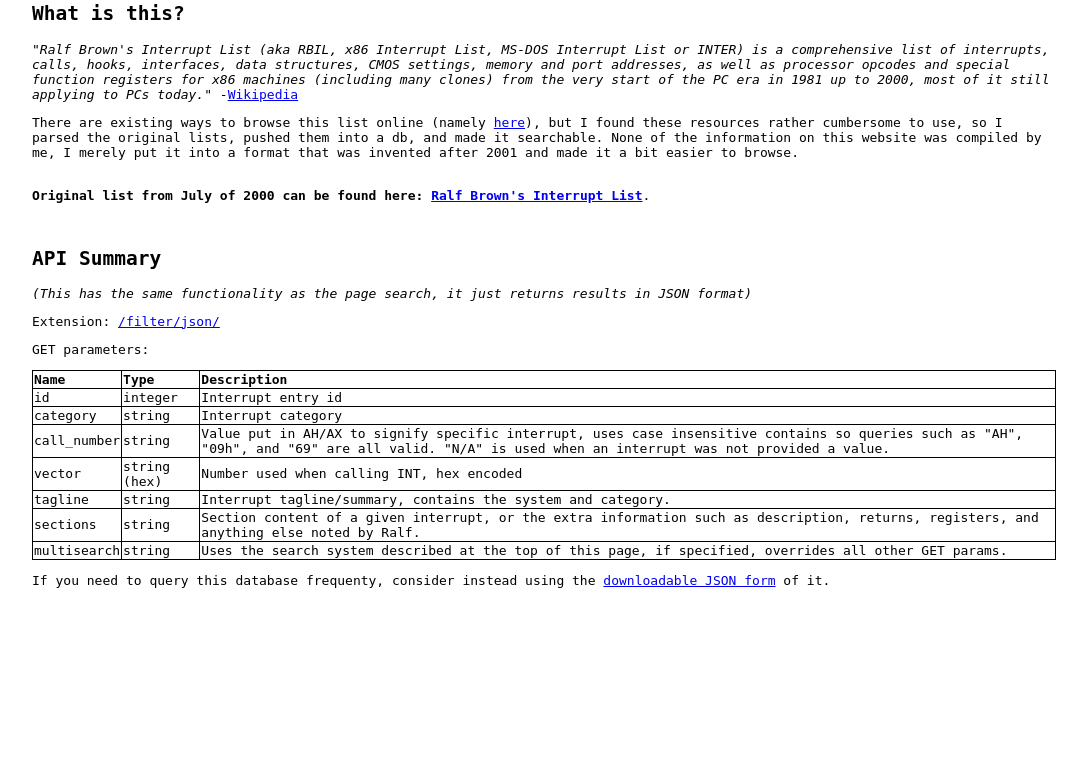
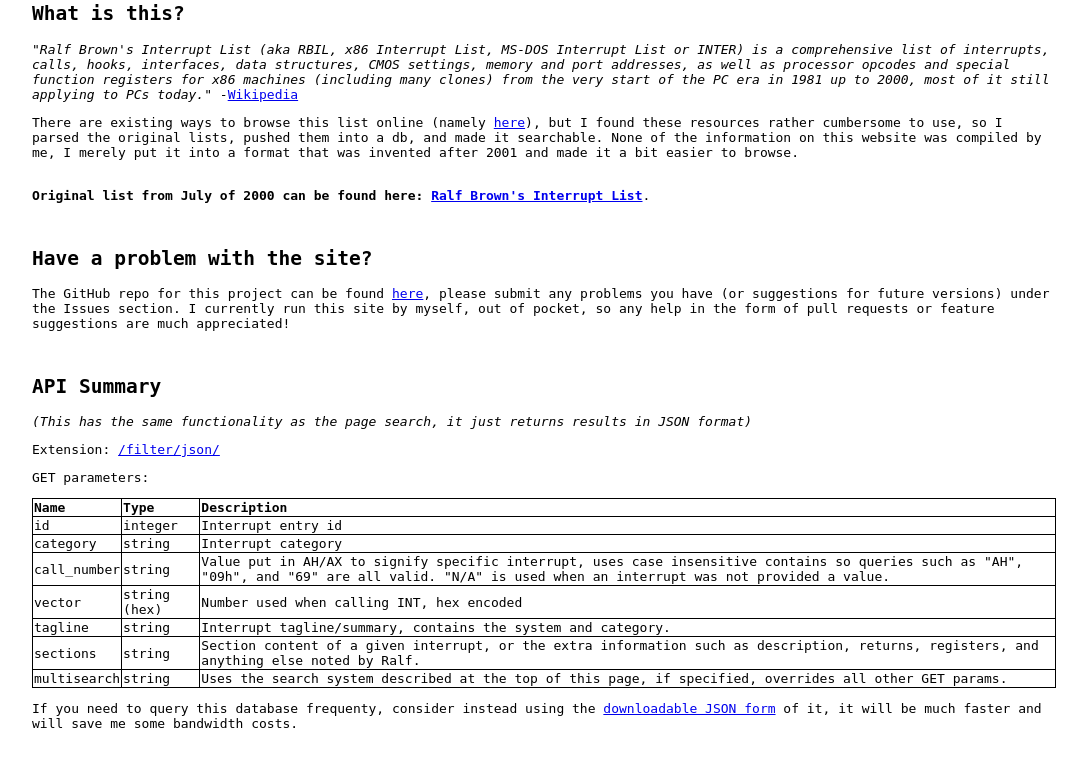
Before and after one commit to Shensd/interrupt-search, a Django app: page / in a window 1280 px wide. Shown: the part 731-1493 px from the top of the page, without its empty margins (96-1183 px from the left). Before the commit the page ends 1319 px from the top, so only its background shows below. Run offline with Django 3.2, Linux system fonts and the light colour scheme; parts of the project's set-up code (start-up, migrations or seed data) failed here and were passed over.

Commit message:
Added seo content, added some icons, added robots.txt, linked the github repo

```diff
--- a/ralf_explorer/templates/ralf_explorer/get.html
+++ b/ralf_explorer/templates/ralf_explorer/get.html
@@ -5,7 +5,7 @@
 <html>
     <head>
         <link rel="stylesheet" type="text/css" href="{% static 'ralf_explorer/styles.css' %}" />
-        <title>Interrupt List</title>
+        {% include 'ralf_explorer/seo.html' %}
     </head>
     <body>
         <div class="content-main">
--- a/ralf_explorer/templates/ralf_explorer/index.html
+++ b/ralf_explorer/templates/ralf_explorer/index.html
@@ -4,7 +4,7 @@
 <html>
     <head>
         <link rel="stylesheet" type="text/css" href="{% static 'ralf_explorer/styles.css' %}" />
-        <title>Interrupt List</title>
+        {% include 'ralf_explorer/seo.html' %}
     </head>
     <body>
         <div class="content-main">
@@ -102,6 +102,14 @@
                     <a href="https://www.cs.cmu.edu/~ralf/files.html" target="_blank">Ralf Brown's Interrupt List</a></b>.
                 </p>
 
+                <br />
+                <h2>Have a problem with the site?</h2>
+                <p>
+                    The GitHub repo for this project can be found <a href="https://github.com/Shensd/interrupt-search">here</a>, please
+                    submit any problems you have (or suggestions for future versions) under the Issues section. I currently run this site
+                    by myself, out of pocket, so any help in the form of pull requests or feature suggestions are much appreciated!
+                </p>
+
                 <br/>
                 <h2>API Summary</h2>
                 <p>
@@ -174,7 +182,8 @@
                 </table>
                 <p>
                     If you need to query this database frequenty, consider instead using
-                    the <a href="{% url 'view_info' %}#dump-download">downloadable JSON form</a> of it.
+                    the <a href="{% url 'view_info' %}#dump-download">downloadable JSON form</a> of it, it will be much
+                    faster and will save me some bandwidth costs.
                 </p>
             </div>
         </div>
--- /dev/null
+++ b/ralf_explorer/templates/ralf_explorer/seo.html
@@ -0,0 +1,16 @@
+{% load static %}
+
+<title>Interrupt List</title>
+<link rel="shortcut icon" type="image/x-icon" href="{% static 'ralf_explorer/favicon.ico' %}" />
+
+<link rel="canonical" href="https://int.hatsune.dev" />
+<meta http-equiv="Content-Type" content="text/html; charset=utf-8" />
+<meta name="description" content="{{description}}">
+
+<meta property="og:title" content="{{title}}"/>
+<meta property="og:image" content="https://int.hatsune.dev{% static 'ralf_explorer/site_image.png' %}"/>
+<meta property="og:image:type" content="image/png">
+<meta property="og:image:width" content="128">
+<meta property="og:image:height" content="128">
+<meta property="og:site_name" content="{{title}}"/>
+<meta property="og:description" content="{{description}}"/>
--- a/ralf_explorer/views.py
+++ b/ralf_explorer/views.py
@@ -10,7 +10,8 @@
 # unsure of what to make the title of the page so this was just done
 # to make it a bit easier to change later if I so desire
 DEFAULT_CONTENT = {
-    "title": "SEARCHABLE INTERRUPT LIST"
+    "title": "SEARCHABLE INTERRUPT LIST",
+    "description": "An easy to search verion of Ralf Brown's Interrupt List"
 }
 
 def index(request):
--- a/ralf_explorer_site/settings.py
+++ b/ralf_explorer_site/settings.py
@@ -13,7 +13,7 @@
 import os
 
 # TRUE FOR PRODUCTION MODE
-PRODUCTION = True
+PRODUCTION = False
 
 # Build paths inside the project like this: os.path.join(BASE_DIR, ...)
 BASE_DIR = os.path.dirname(os.path.dirname(os.path.abspath(__file__)))
```
Also changed, not shown: ralf_explorer/static/ralf_explorer/robots.txt (added, +8 -0 lines), ralf_explorer/static/ralf_explorer/favicon.ico (added), ralf_explorer/static/ralf_explorer/site_image.png (added), 2 other files.
